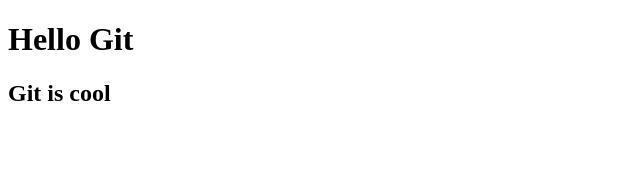
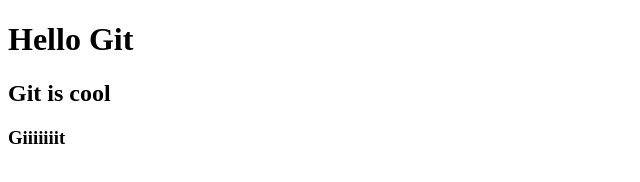
Before and after one commit to macosseer/git-coursee, a plain HTML site: page index.html in a window 1280 px wide. Shown: the full height of the page, 0-640 px from the left. Drawn offline with Linux system fonts and the light colour scheme.

Commit message:
Update index.html

```diff
--- a/index.html
+++ b/index.html
@@ -9,6 +9,7 @@
 <body>
     <h1>Hello Git</h1>
     <h2>Git is cool</h2>
+    <h3>Giiiiiiit</h3>
 
 </body>
 <script src="script.js"></script>
```
